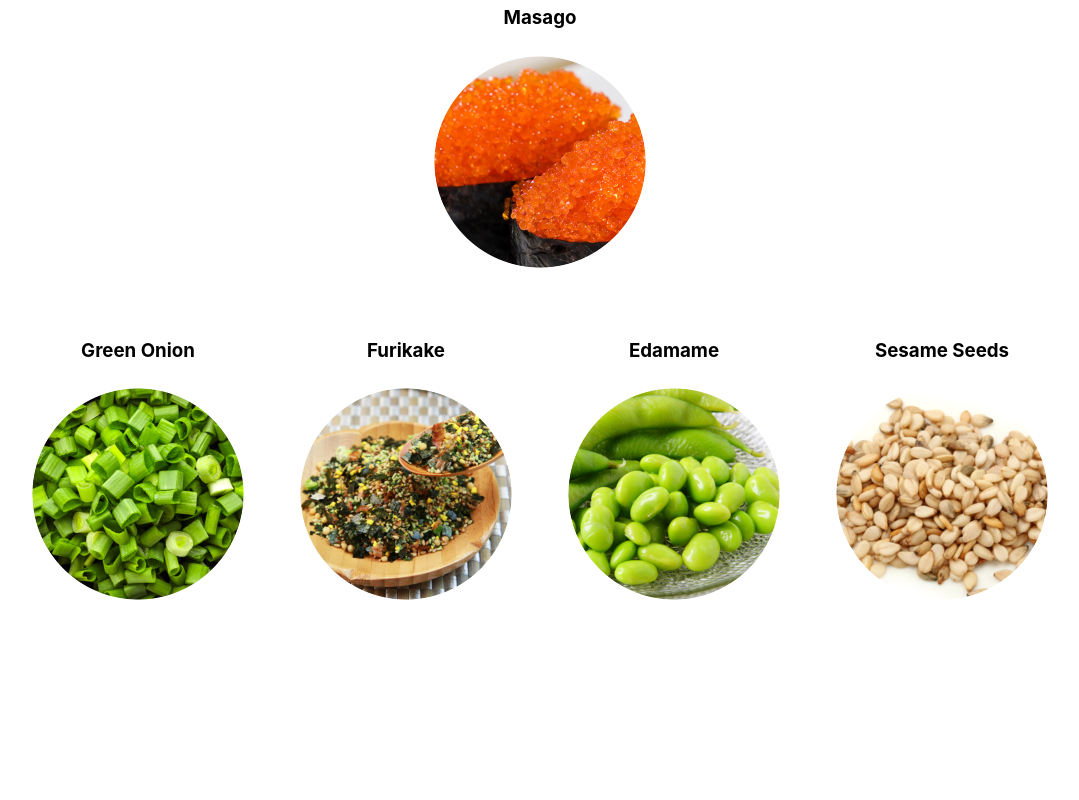
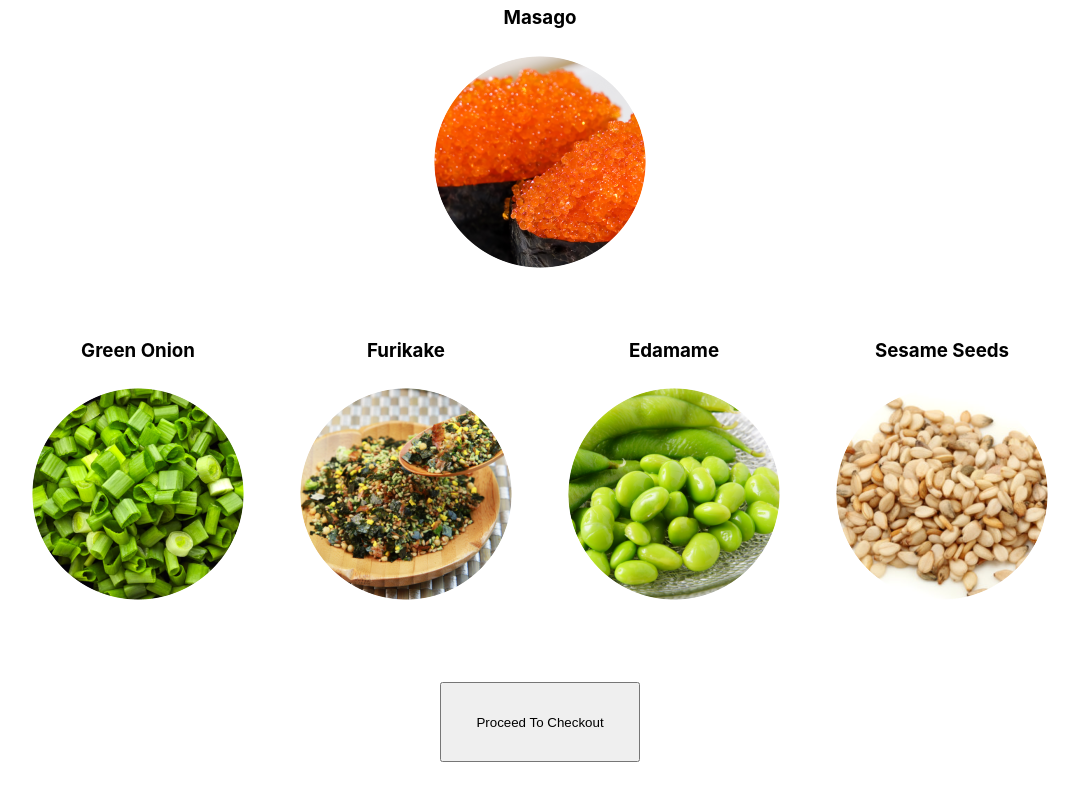
Before and after one commit to billyxuding/PokeSquare, a React (Create React App) app in the folder client/: page /order in a window 1280 px wide. Shown: the part 2913-3713 px from the top of the page, without its empty margins (100-1179 px from the left). Before the commit the page ends 3545 px from the top, so only its background shows below. Built offline with nearby package versions, Linux system fonts and the light colour scheme.

Commit message:
created new view to confirm order and add additional info

```diff
--- a/client/src/App.css
+++ b/client/src/App.css
@@ -44,3 +44,9 @@ h1 {
 .checkbox {
 	display: none;
 }
+
+.checkout {
+	margin: 50px;
+	width: 200px;
+	height: 80px;
+}
--- a/client/src/App.js
+++ b/client/src/App.js
@@ -2,6 +2,7 @@ import React, { useState } from 'react';
 import { Router } from '@reach/router';
 import './App.css';
 import Menu from './Views/Menu';
+import ConfirmOrder from './Views/ConfirmOrder';
 
 function App() {
 	const [order, setOrder] = useState({
@@ -16,6 +17,7 @@ function App() {
 		<>
 			<Router>
 				<Menu path="/order" order={ order } setOrder={ setOrder } />
+				<ConfirmOrder path="/order/confirm" />
 			</Router>
 		</>
 	);
--- /dev/null
+++ b/client/src/Views/ConfirmOrder.js
@@ -0,0 +1,11 @@
+import React from 'react';
+
+const ConfirmOrder = () => {
+    return (
+        <>
+            <h1>Please confirm your order</h1>
+        </>
+    )
+};
+
+export default ConfirmOrder;
--- a/client/src/Views/Menu.js
+++ b/client/src/Views/Menu.js
@@ -1,4 +1,5 @@
 import React from 'react';
+import { Link } from '@reach/router';
 import Bases from '../Components/Bases';
 import Proteins from '../Components/Proteins';
 import Sauces from '../Components/Sauces';
@@ -27,6 +28,7 @@ const Menu = props => {
 			<Sides order={ order } setOrder={ setOrder } />
 			<h2>Toppings</h2>
 			<Toppings order={ order } setOrder={ setOrder } />
+			<Link to="/order/confirm"><button className="checkout">Proceed To Checkout</button></Link>
         </div>
     )
 };
```
